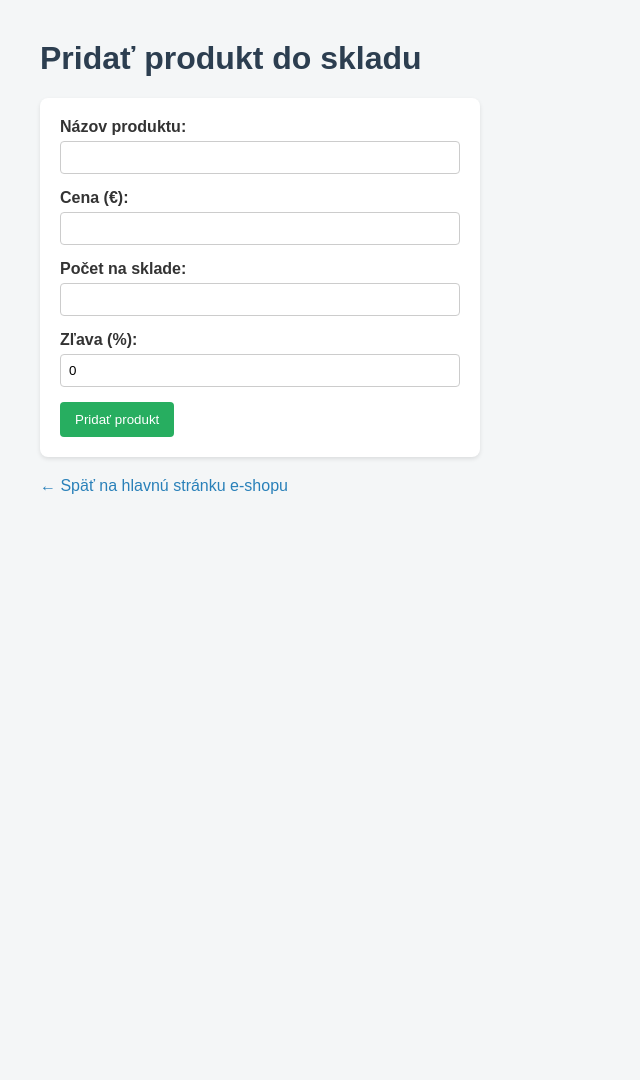
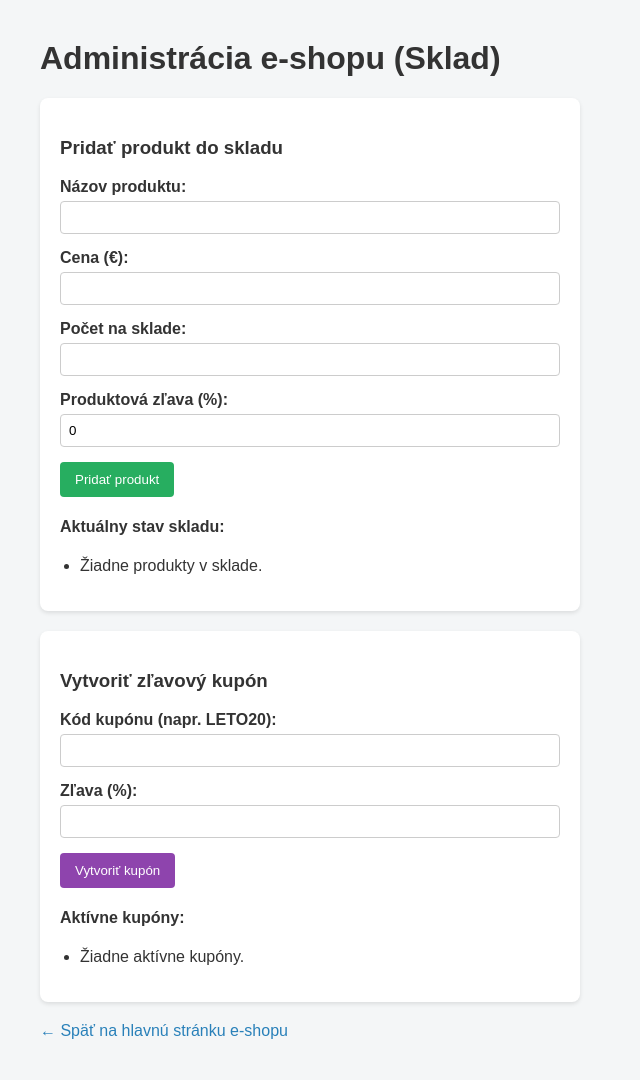
Before and after one commit to matuso1/eshop, a Python web app: template templates/admin.html in a window 1280 px wide. Shown: the whole page, without its empty margins (0-640 px from the left). Before the commit the page ends 494 px from the top, so only its background shows below. Run offline with Jinja, Linux system fonts and the light colour scheme; the template is opened without the code that fills it, so the values that code supplies are empty.

Commit message:
Update admin.html

```diff
--- a/templates/admin.html
+++ b/templates/admin.html
@@ -2,22 +2,23 @@
 <html lang="sk">
 <head>
     <meta charset="UTF-8">
-    <meta name="viewport" content="width=device-width, initial-scale=1.0">
-    <title>Admin - Sklad</title>
+    <title>Admin - Sklad a Kupóny</title>
     <style>
         body { font-family: Arial, sans-serif; margin: 40px; background-color: #f4f6f7; color: #333; }
-        h1 { color: #2c3e50; }
-        form { background: white; padding: 20px; border-radius: 8px; box-shadow: 0 2px 4px rgba(0,0,0,0.1); max-width: 400px; }
+        .section { background: white; padding: 20px; border-radius: 8px; box-shadow: 0 2px 4px rgba(0,0,0,0.1); max-width: 500px; margin-bottom: 20px; }
         div { margin-bottom: 15px; }
         label { display: block; margin-bottom: 5px; font-weight: bold; }
         input { width: 100%; padding: 8px; box-sizing: border-box; border: 1px solid #ccc; border-radius: 4px; }
         button { background: #27ae60; color: white; border: none; padding: 10px 15px; border-radius: 4px; cursor: pointer; }
         button:hover { background: #219653; }
-        .back-link { display: inline-block; margin-top: 20px; text-decoration: none; color: #2980b9; }
+        ul { padding-left: 20px; }
     </style>
 </head>
 <body>
-    <h1>Pridať produkt do skladu</h1>
+    <h1>Administrácia e-shopu (Sklad)</h1>
+
+    <div class="section">
+        <h3>Pridať produkt do skladu</h3>
         <form action="/admin/add-product" method="POST">
             <div>
                 <label>Názov produktu:</label>
@@ -32,12 +33,50 @@
                 <input type="number" name="stock" required>
             </div>
             <div>
-            <label>Zľava (%):</label>
+                <label>Produktová zľava (%):</label>
                 <input type="number" step="0.01" name="discount" value="0">
             </div>
             <button type="submit">Pridať produkt</button>
         </form>
 
-    <a href="/" class="back-link">← Späť na hlavnú stránku e-shopu</a>
+        <h4>Aktuálny stav skladu:</h4>
+        <ul>
+            {% if products %}
+                {% for prod in products %}
+                    <li><strong>{{ prod[1] }}</strong> - Cena: {{ prod[2] }} € | Sklad: {{ prod[3] }} ks | Zľava: {{ prod[4] }}%</li>
+                {% endfor %}
+            {% else %}
+                <li>Žiadne produkty v sklade.</li>
+            {% endif %}
+        </ul>
+    </div>
+
+    <div class="section">
+        <h3>Vytvoriť zľavový kupón</h3>
+        <form action="/admin/add-coupon" method="POST">
+            <div>
+                <label>Kód kupónu (napr. LETO20):</label>
+                <input type="text" name="code" required>
+            </div>
+            <div>
+                <label>Zľava (%):</label>
+                <input type="number" step="0.01" name="discount_percent" required>
+            </div>
+            <button type="submit" style="background: #8e44ad;">Vytvoriť kupón</button>
+        </form>
+
+        <h4>Aktívne kupóny:</h4>
+        <ul>
+            {% if coupons %}
+                {% for coupon in coupons %}
+                    <li><strong>{{ coupon[1] }}</strong>: -{{ coupon[2] }}%</li>
+                {% endfor %}
+            {% else %}
+                <li>Žiadne aktívne kupóny.</li>
+            {% endif %}
+        </ul>
+    </div>
+
+    <a href="/" style="text-decoration: none; color: #2980b9;">← Späť na hlavnú stránku e-shopu</a>
 </body>
 </html>
```
Lines whose indentation alone changed are shown as unchanged.
